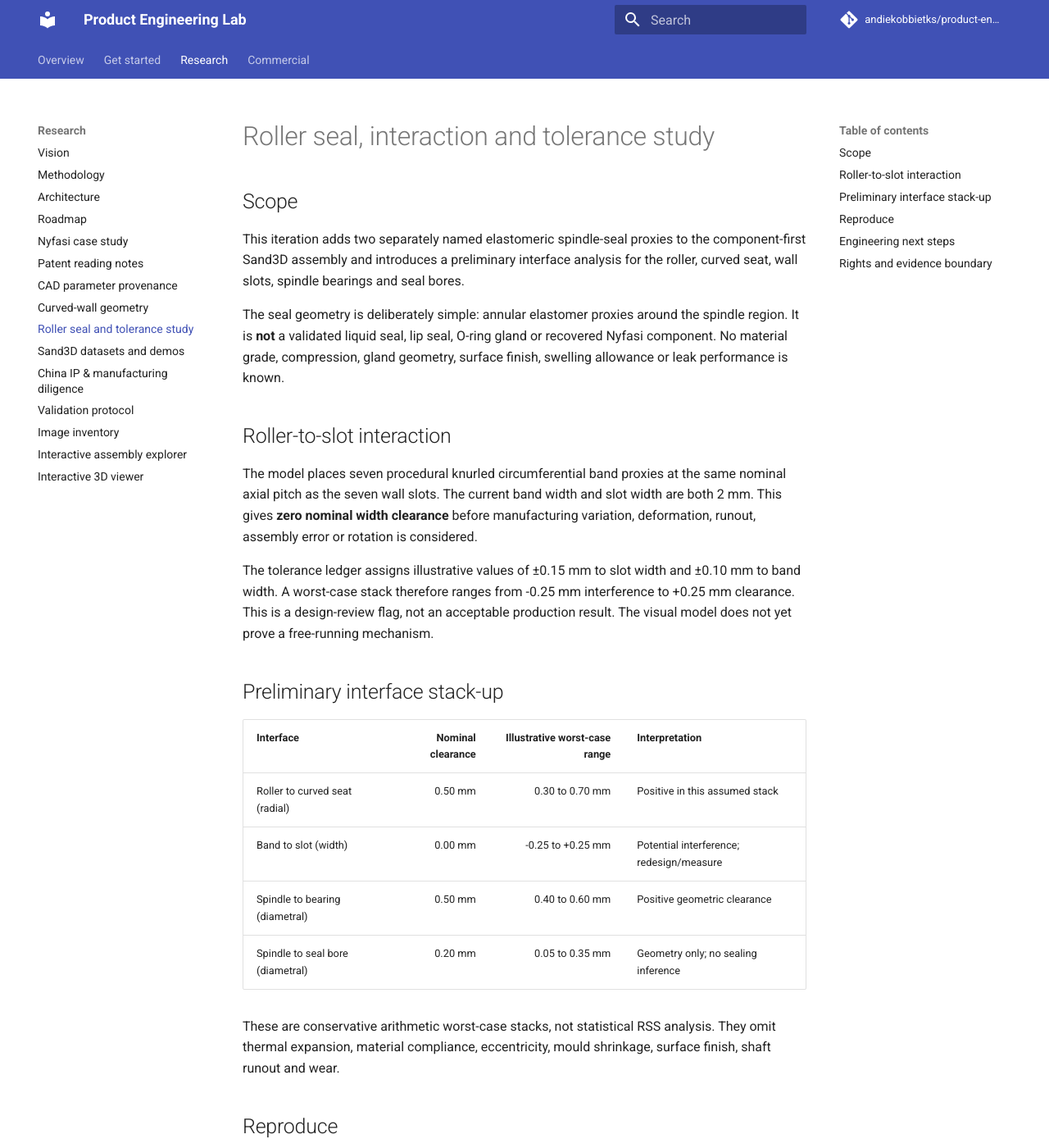
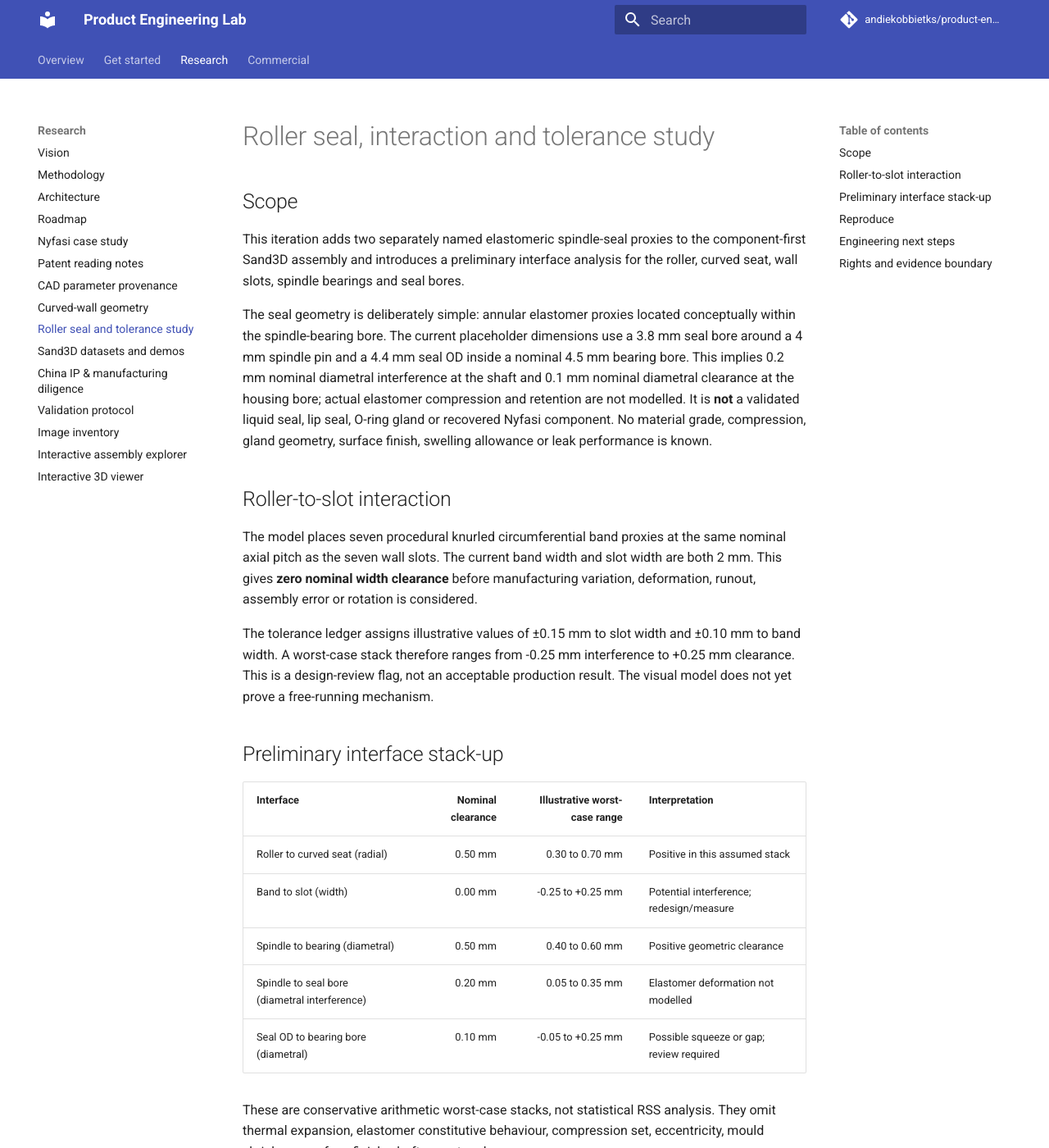
Before and after one commit to andiekobbietks/product-engineering-lab, an MkDocs documentation site: the page built from docs/experiments/roller-seal-and-tolerance.md, in a window 1280 px wide and 1400 px high. Shown: the whole window at 82% size. Built offline with MkDocs 1.6.1 and Material for MkDocs 9.7.7, drawn with Linux system fonts in a browser that asks for light colours; comment, search, counter and statistics services are not loaded; some of the changed text lies outside the part shown.

Commit message:
Clarify conceptual seal interference and bearing-bore fit

```diff
--- a/docs/experiments/roller-seal-and-tolerance.md
+++ b/docs/experiments/roller-seal-and-tolerance.md
@@ -4,7 +4,7 @@
 
 This iteration adds two separately named elastomeric spindle-seal proxies to the component-first Sand3D assembly and introduces a preliminary interface analysis for the roller, curved seat, wall slots, spindle bearings and seal bores.
 
-The seal geometry is deliberately simple: annular elastomer proxies around the spindle region. It is **not** a validated liquid seal, lip seal, O-ring gland or recovered Nyfasi component. No material grade, compression, gland geometry, surface finish, swelling allowance or leak performance is known.
+The seal geometry is deliberately simple: annular elastomer proxies located conceptually within the spindle-bearing bore. The current placeholder dimensions use a 3.8 mm seal bore around a 4 mm spindle pin and a 4.4 mm seal OD inside a nominal 4.5 mm bearing bore. This implies 0.2 mm nominal diametral interference at the shaft and 0.1 mm nominal diametral clearance at the housing bore; actual elastomer compression and retention are not modelled. It is **not** a validated liquid seal, lip seal, O-ring gland or recovered Nyfasi component. No material grade, compression, gland geometry, surface finish, swelling allowance or leak performance is known.
 
 ## Roller-to-slot interaction
 
@@ -19,9 +19,10 @@ The tolerance ledger assigns illustrative values of ±0.15 mm to slot width and
 | Roller to curved seat (radial) | 0.50 mm | 0.30 to 0.70 mm | Positive in this assumed stack |
 | Band to slot (width) | 0.00 mm | -0.25 to +0.25 mm | Potential interference; redesign/measure |
 | Spindle to bearing (diametral) | 0.50 mm | 0.40 to 0.60 mm | Positive geometric clearance |
-| Spindle to seal bore (diametral) | 0.20 mm | 0.05 to 0.35 mm | Geometry only; no sealing inference |
+| Spindle to seal bore (diametral interference) | 0.20 mm | 0.05 to 0.35 mm | Elastomer deformation not modelled |
+| Seal OD to bearing bore (diametral) | 0.10 mm | -0.05 to +0.25 mm | Possible squeeze or gap; review required |
 
-These are conservative arithmetic worst-case stacks, not statistical RSS analysis. They omit thermal expansion, material compliance, eccentricity, mould shrinkage, surface finish, shaft runout and wear.
+These are conservative arithmetic worst-case stacks, not statistical RSS analysis. They omit thermal expansion, elastomer constitutive behaviour, compression set, eccentricity, mould shrinkage, surface finish, shaft runout and wear.
 
 ## Reproduce
 
```
